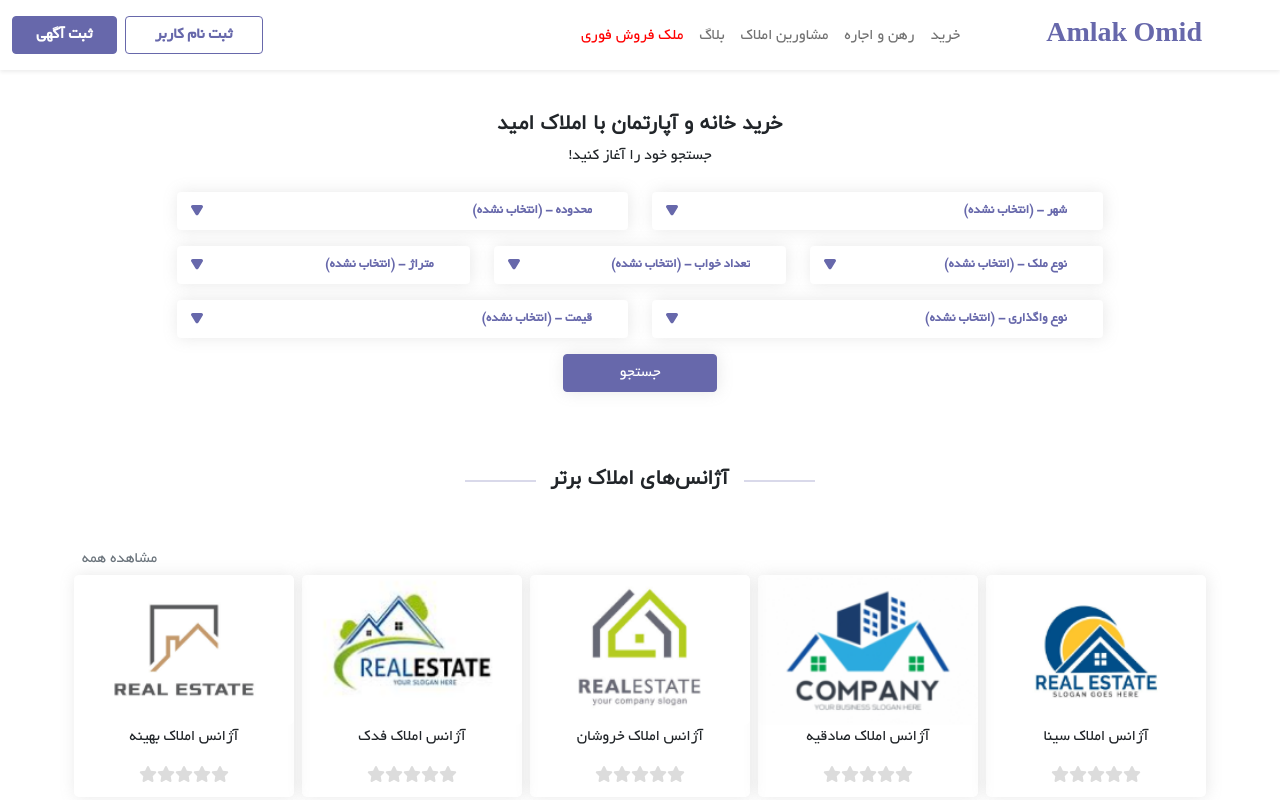
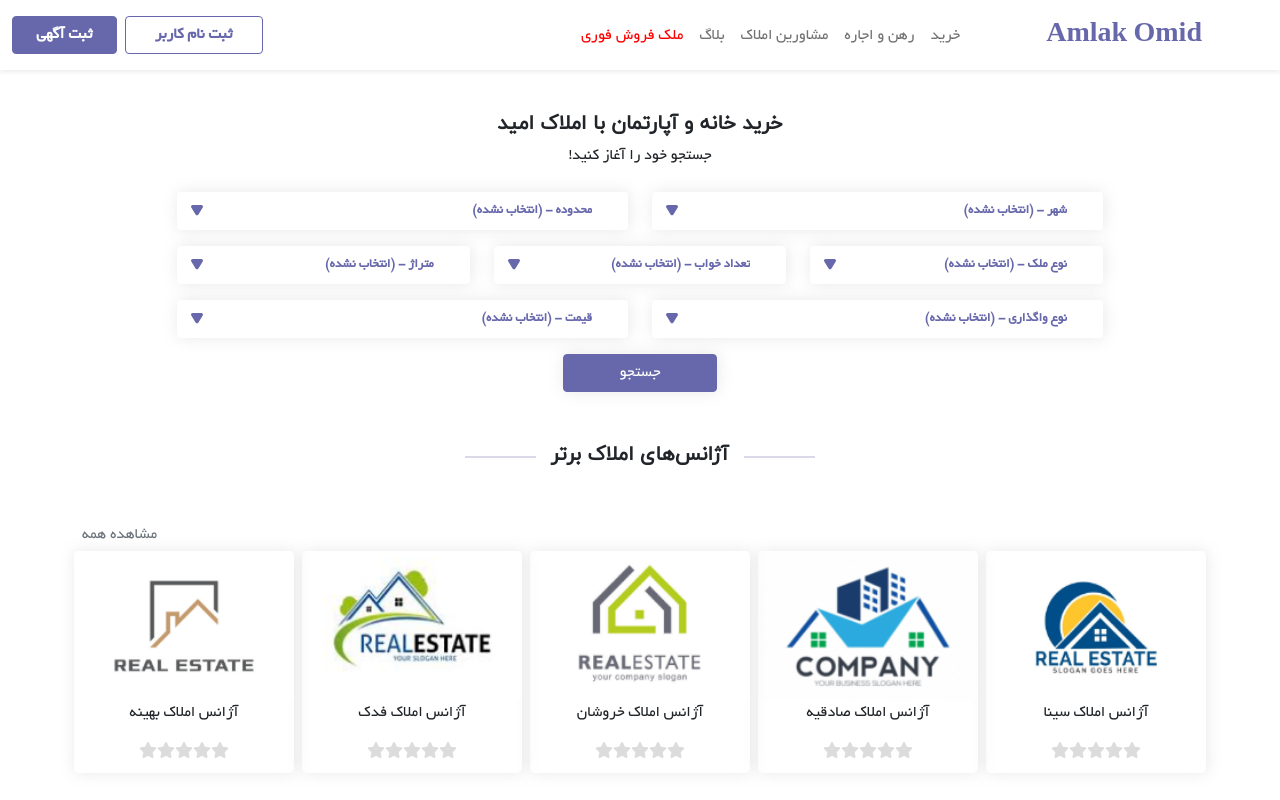
Before and after one commit to sasanzare/amlak-omid, a Next.js app: page / in a window 1280 px wide. Shown: the top 800 px of the page. Built offline with nearby package versions, Linux system fonts and the light colour scheme.

Commit message:
Edit Title micro components

```diff
--- a/microComponents/Title.js
+++ b/microComponents/Title.js
@@ -2,7 +2,7 @@ import { Col } from 'react-bootstrap';
 
 function Title({ title, classes }) {
   return (
-    <Col sm={12} className={`text-center mt-5 pt-4 d-flex flex-column align-items-center ${classes}`}>
+    <Col sm={12} className={`text-center mt-4 pt-4 d-flex flex-column align-items-center ${classes}`}>
       <hr className="bg-es he-2" width="350px" />
       <h3 className='h5 fw-bold bg-white hr-title px-3' style={{ fontFamily: 'yekan' }}>
         {title}
```
